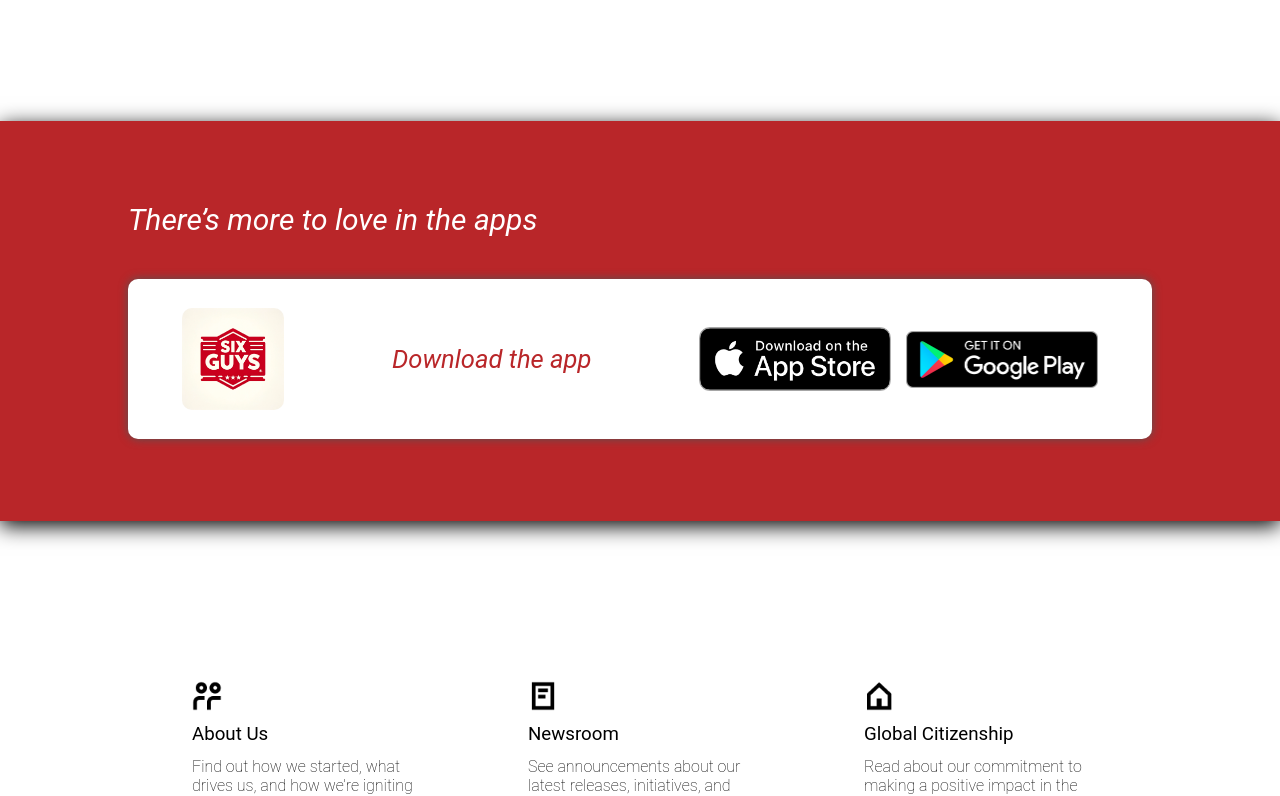
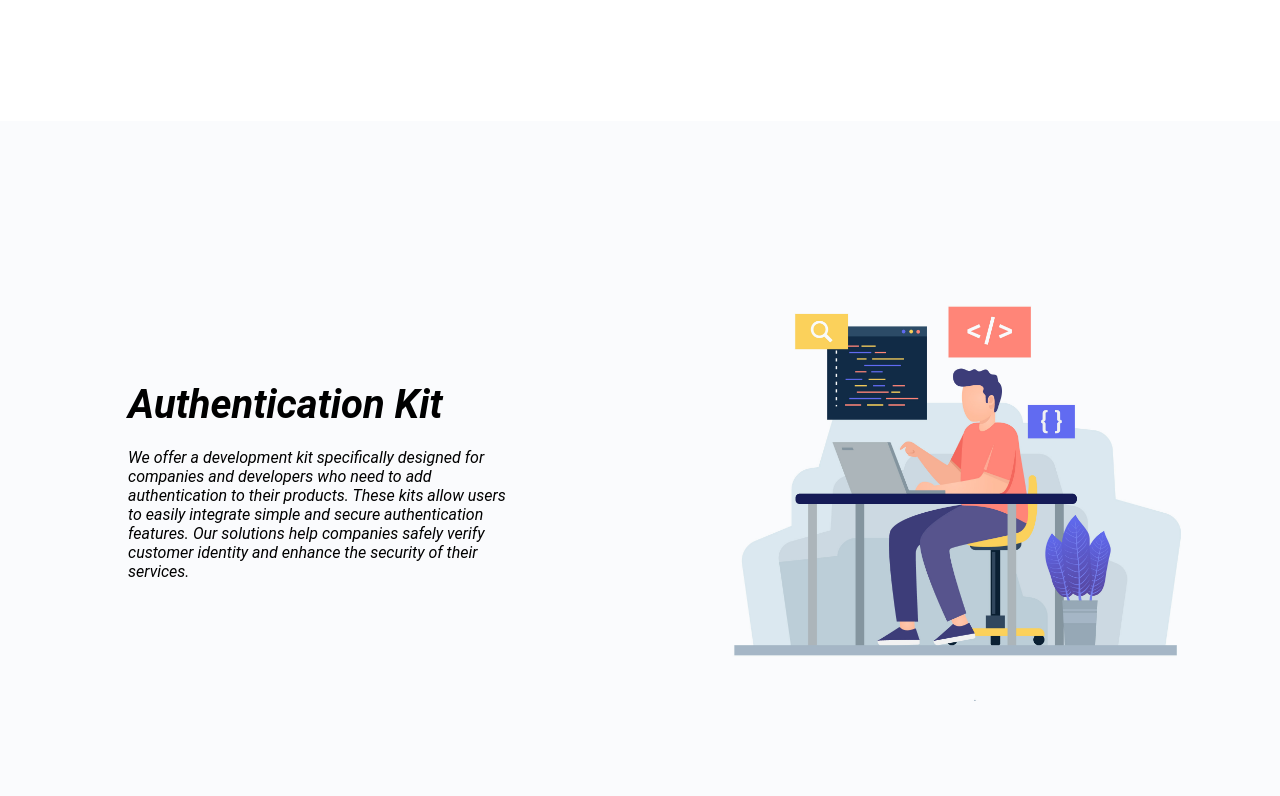
Before and after one commit to irvine-sixguys/business-webpage, a React (Vite) app: page / in a window 1280 px wide. Shown: the part 2840-3636 px from the top of the page. Built offline with nearby package versions, Linux system fonts and the light colour scheme.

Commit message:
Add developer page

```diff
--- a/src/App.tsx
+++ b/src/App.tsx
@@ -7,6 +7,7 @@ import AppLink from "./components/app_link/app_link";
 import Center from "./components/center/center";
 import Footer from "./components/footer/footer";
 import Kiosk from "./components/kiosk/kiosk";
+import Developer from "./components/developer/developer";
 
 function App() {
   return (
@@ -22,6 +23,7 @@ function App() {
       <First />
       <Second />
       <Kiosk />
+      <Developer />
       <AppLink />
       <Center />
       <Footer />
--- /dev/null
+++ b/src/components/developer/developer.tsx
@@ -0,0 +1,55 @@
+import DeveloperImg from "../../assets/developer.jpg"
+
+const Developer = () => {
+    return (
+        <>
+            <div style={{
+                backgroundColor: "#fafbfd",
+                width: "100vw",
+                height: "calc(100vh - 80px)",
+                display: "flex"
+            }}>
+                <div style={{
+                    width: "50vw",
+                    height: "100%",
+                    fontStyle: "italic",
+                    display: "flex",
+                    justifyContent: "center",
+                    alignItems: "center"
+                }}>
+                    <div style={{
+                        display: "flex",
+                        flexDirection: "column",
+                        justifyContent: "space-between",
+                        width: "60%",
+                        height: "25vh"
+                    }}>
+                        <h1 style={{
+                           fontWeight: "700",
+                           fontSize: "40px"
+                        }}>Authentication Kit</h1>
+                        <p>We offer a development kit specifically designed for companies and developers who need to add authentication to their products. These kits allow users to easily integrate simple and secure authentication features. Our solutions help companies safely verify customer identity and enhance the security of their services.</p>
+                    </div>
+                </div>
+
+
+                <div style={{
+                    width: "50vw",
+                    height: "100%",
+                    display: "flex",
+                    justifyContent: "center",
+                    alignItems: "center"
+                }}>
+                    <img src={DeveloperImg} style={{
+                        borderRadius: "10px",
+                        width: "40vw",
+                        height: "55vh",
+                        objectFit: "cover"
+                    }}/>
+                </div>
+            </div>
+        </>
+    )
+}
+
+export default Developer;
```
